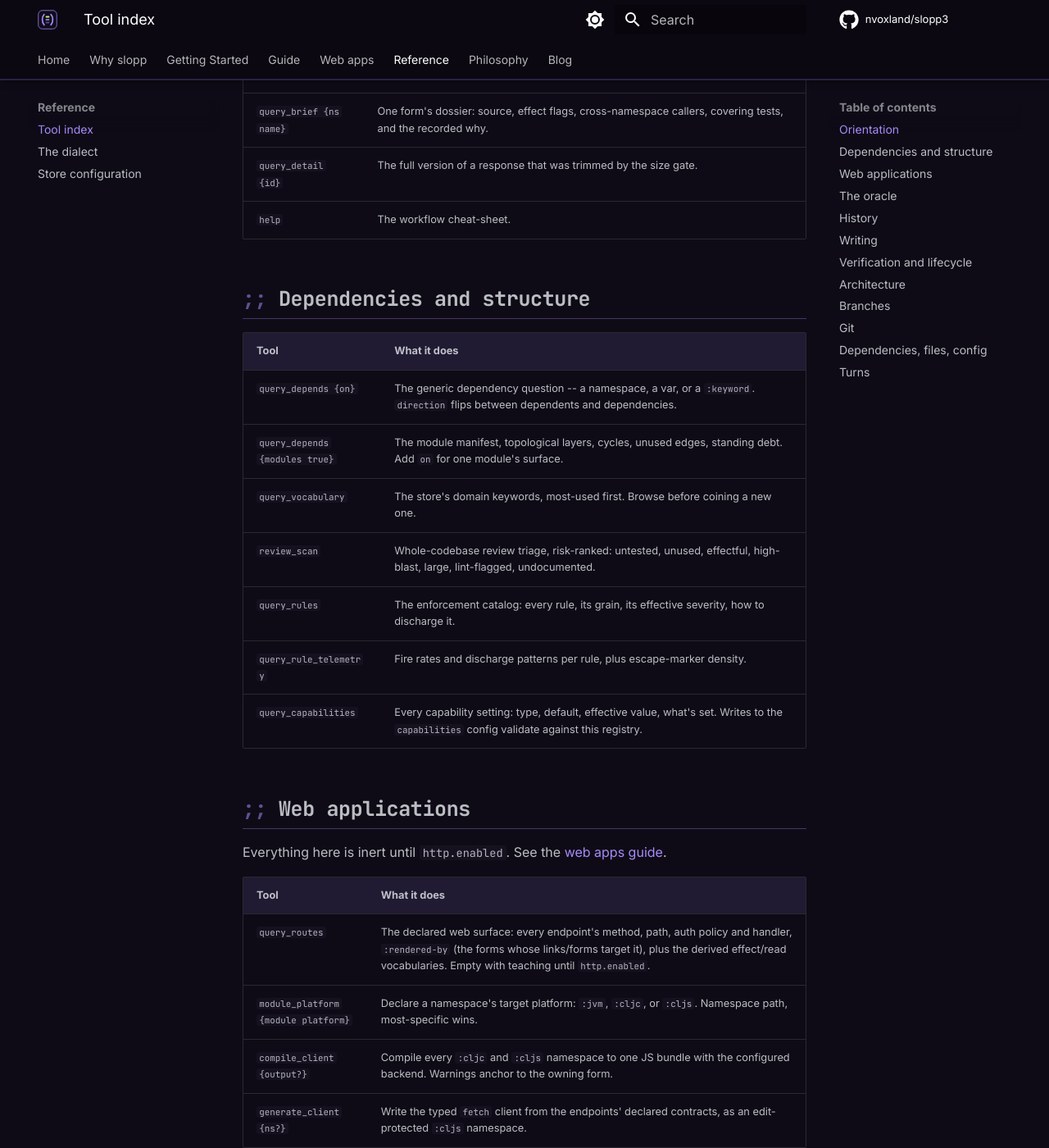
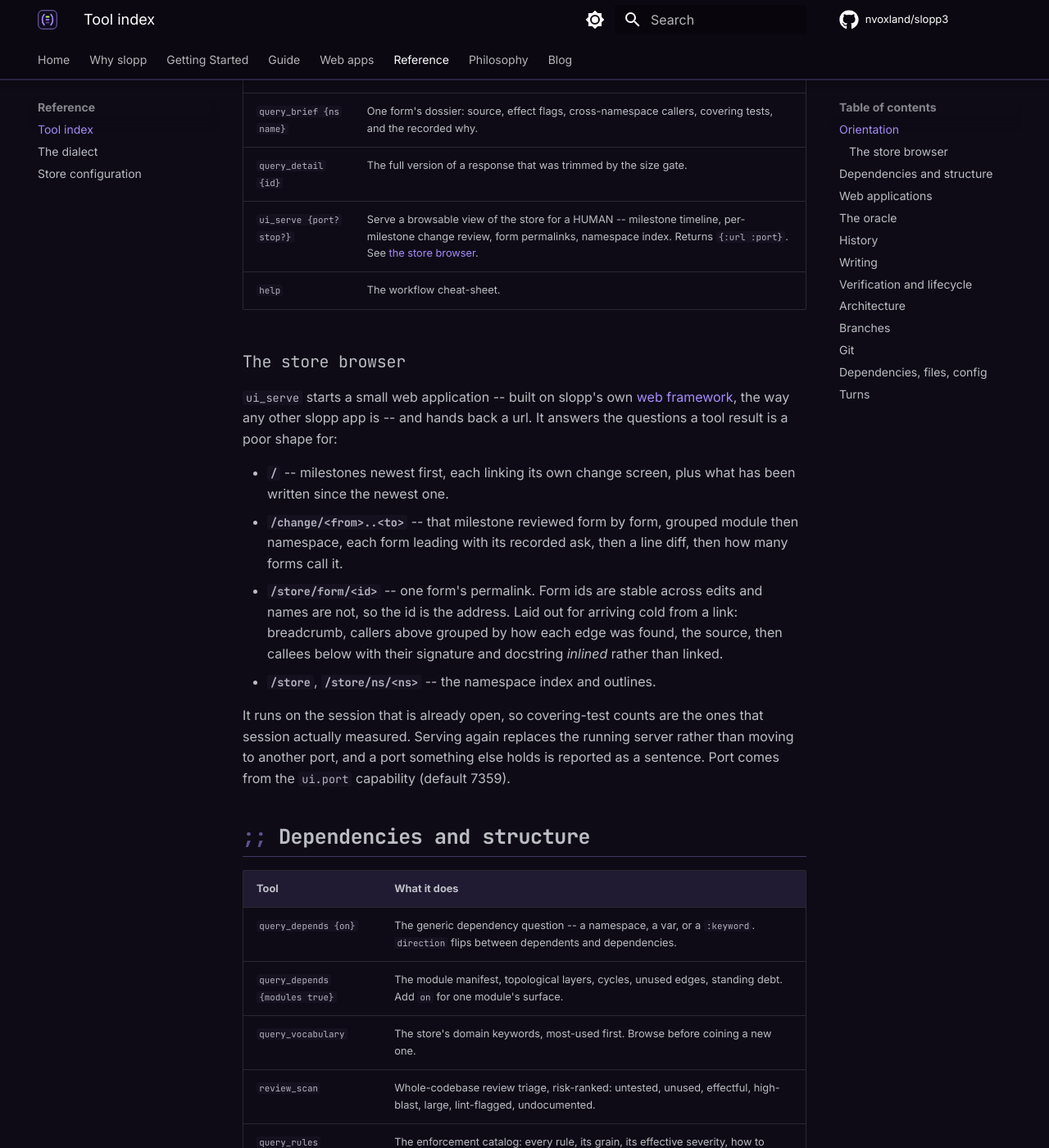
Before and after one commit to nvoxland/slopp3, an MkDocs documentation site: the page built from docs/reference/tools.md, in a window 1280 px wide and 1400 px high, scrolled down 641 px. Shown: the whole window at 82% size. Built offline with MkDocs 1.6.1 and Material for MkDocs 9.7.7, drawn with Linux system fonts in a browser that asks for light colours; comment, search, counter and statistics services are not loaded.

Commit message:
Docs: the store browser, and both halves of a URL
`reference/tools.md` gains `ui_serve` and a section describing what the
browser is for -- the questions a tool result is a poor shape for: a
milestone timeline, a per-milestone change review, and form permalinks
addressed by id because ids are stable across edits and names are not.
It also states the two lifecycle behaviours a user will notice: serving
again replaces the running server rather than moving the port, and the
session it runs on is the one already open, so covering-test counts are
the ones that session measured.

`guide/web/endpoints.md` gains "Both halves of the URL": `:query-params`
sits beside `:path-params` on the request, a declared read addresses
either the same way, and a value the endpoint cannot honour should 404
rather than fall back -- otherwise the day a second value exists, every
link already in the wild means "whatever the default became".

Built with `--strict`.

```diff
--- a/docs/reference/tools.md
+++ b/docs/reference/tools.md
@@ -14,7 +14,31 @@ a running server, and is always current for the version you are on.
 | `query_slice {ns name}` | The focused read: one form's full source plus interface cards for everything it reaches. `match` + `window` narrows a giant form. |
 | `query_brief {ns name}` | One form's dossier: source, effect flags, cross-namespace callers, covering tests, and the recorded why. |
 | `query_detail {id}` | The full version of a response that was trimmed by the size gate. |
+| `ui_serve {port? stop?}` | Serve a browsable view of the store for a HUMAN -- milestone timeline, per-milestone change review, form permalinks, namespace index. Returns `{:url :port}`. See [the store browser](#the-store-browser). |
 | `help` | The workflow cheat-sheet. |
+
+### The store browser
+
+`ui_serve` starts a small web application -- built on slopp's own [web
+framework](../guide/web/index.md), the way any other slopp app is -- and hands
+back a url. It answers the questions a tool result is a poor shape for:
+
+- **`/`** -- milestones newest first, each linking its own change screen, plus
+  what has been written since the newest one.
+- **`/change/<from>..<to>`** -- that milestone reviewed form by form, grouped
+  module then namespace, each form leading with its recorded ask, then a line
+  diff, then how many forms call it.
+- **`/store/form/<id>`** -- one form's permalink. Form ids are stable across
+  edits and names are not, so the id is the address. Laid out for arriving cold
+  from a link: breadcrumb, callers above grouped by how each edge was found,
+  the source, then callees below with their signature and docstring *inlined*
+  rather than linked.
+- **`/store`**, **`/store/ns/<ns>`** -- the namespace index and outlines.
+
+It runs on the session that is already open, so covering-test counts are the
+ones that session actually measured. Serving again replaces the running server
+rather than moving to another port, and a port something else holds is reported
+as a sentence. Port comes from the `ui.port` capability (default 7359).
 
 ## Dependencies and structure
 
```
Also changed, not shown: docs/guide/web/endpoints.md (+26 -0 lines).
